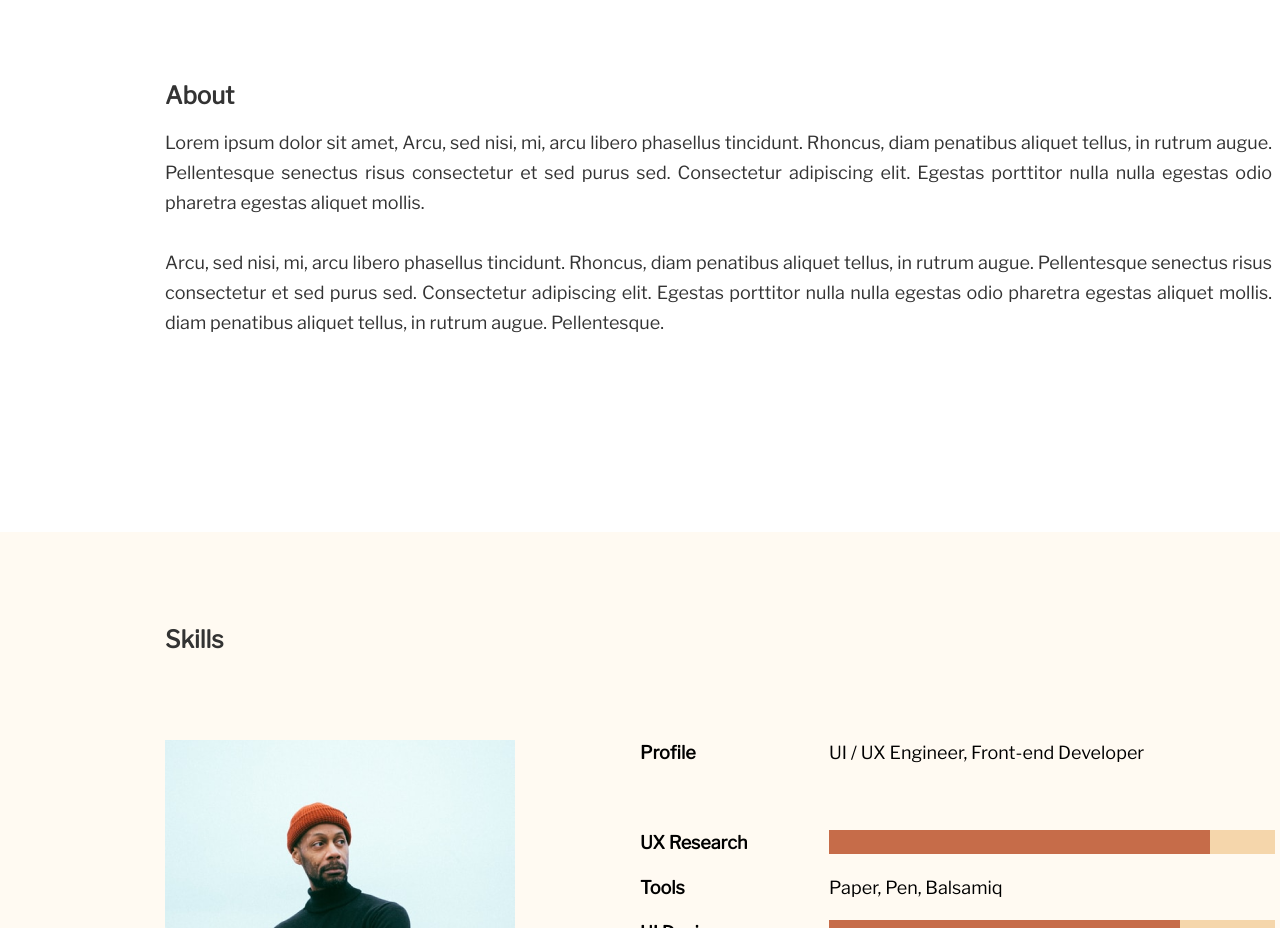
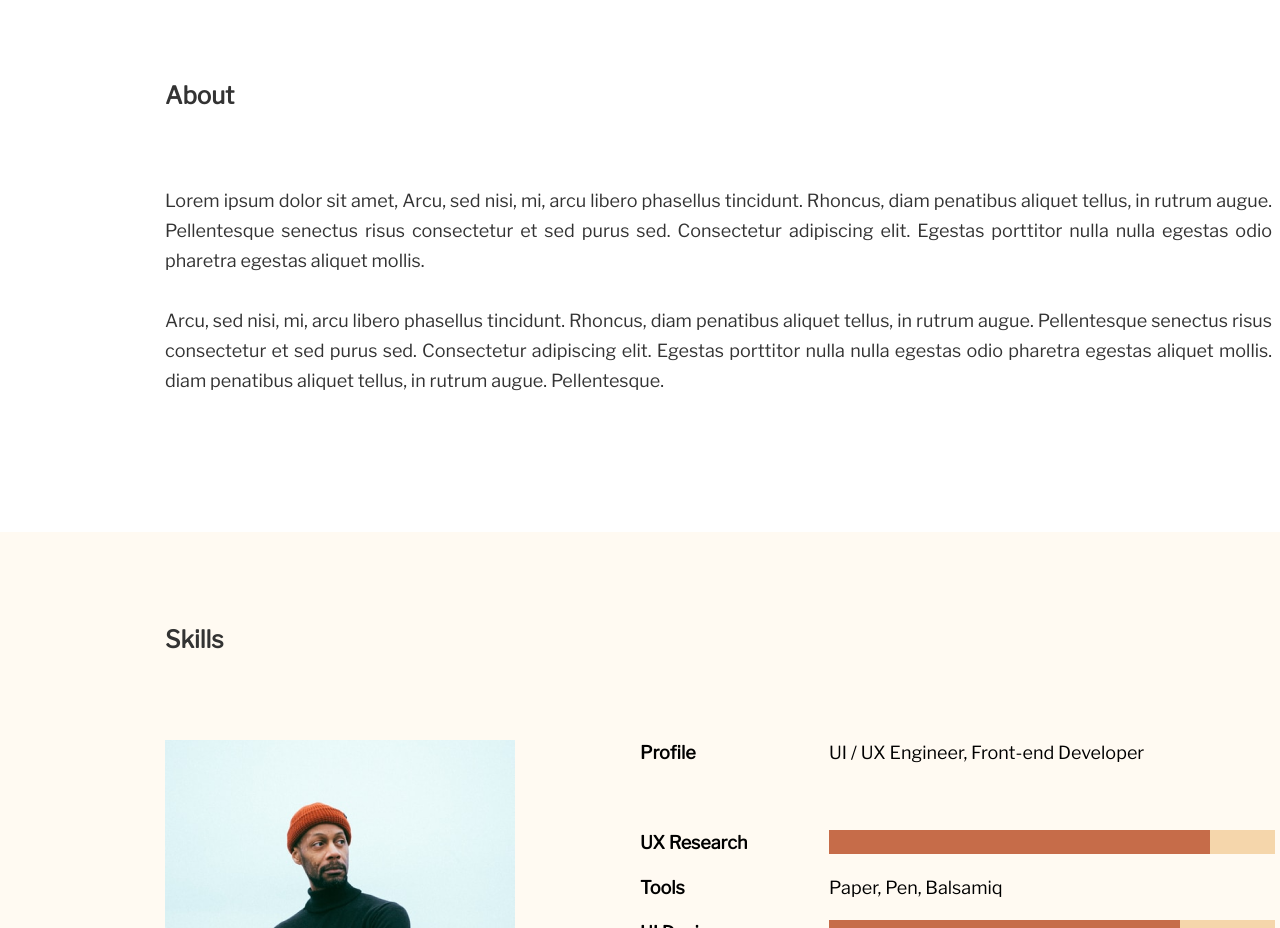
Before and after one commit to jackasmile92/Portfolio_training, a plain HTML site: page index.html in a window 1280 px wide. Shown: the part 780-1708 px from the top of the page. Drawn offline with nearby package versions, Linux system fonts and the light colour scheme.

Commit message:
fix about part

```diff
--- a/scss/main.scss
+++ b/scss/main.scss
@@ -152,6 +152,7 @@ $header_height: 768px;
         line-height: 30px;
         color: $font_dark;
         text-align: justify;
+        margin-top: 76px;
 
         &-part {
             margin-bottom: 30px;
```
Also changed, not shown: css/main.css.
